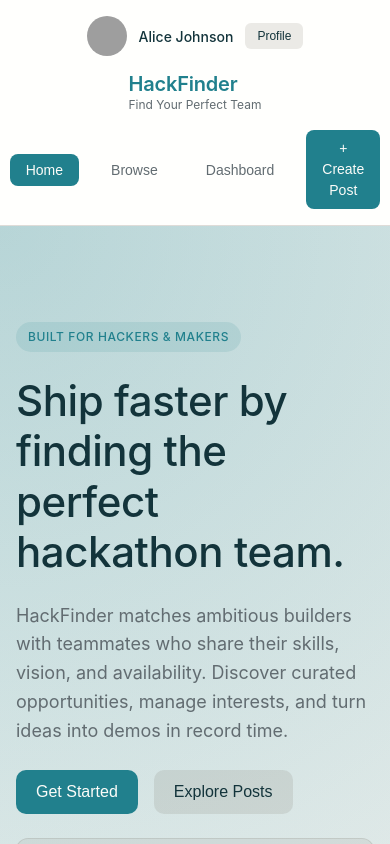
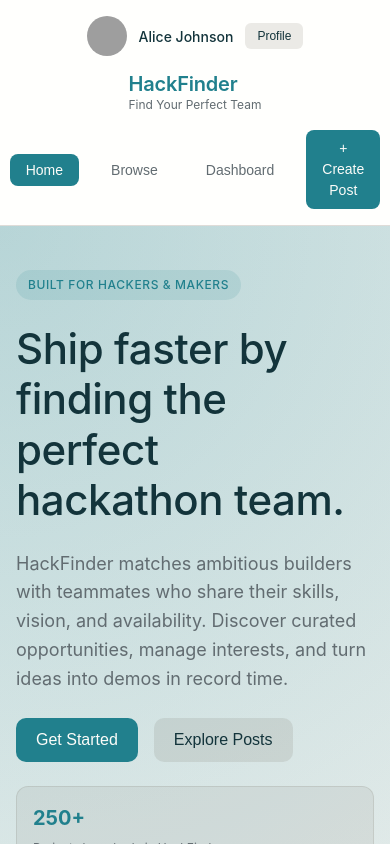
Before and after one commit to DeepanshuSagore/HackFinder, a React (Vite) app: page / in a window 390 px wide. Shown: the top 844 px of the page. Built offline with nearby package versions, Linux system fonts and the light colour scheme; grey boxes are pictures that could not be loaded; a web font is replaced by a local one.

Commit message:
Add base CSS styles and variables for theming and layout

```diff
--- a/style.css
+++ b/style.css
@@ -846,7 +846,7 @@ select.form-control {
 .landing__hero {
   position: relative;
   background: linear-gradient(135deg, rgba(var(--color-teal-500-rgb), 0.12), rgba(19, 52, 59, 0.08));
-  padding: 120px 0 80px;
+  padding: 60px 0 72px;
   overflow: hidden;
 }
 
@@ -863,8 +863,8 @@ select.form-control {
   position: relative;
   display: grid;
   grid-template-columns: minmax(0, 1fr) minmax(320px, 420px);
-  gap: 80px;
-  align-items: center;
+  gap: 64px;
+  align-items: flex-start;
 }
 
 .landing__copy {
@@ -945,6 +945,7 @@ select.form-control {
   gap: var(--space-16);
   color: var(--color-white);
   backdrop-filter: blur(18px);
+  margin-top: var(--space-16);
 }
 
 .landing__preview-card p {
@@ -1133,7 +1134,7 @@ select.form-control {
 
 @media (max-width: 720px) {
   .landing__hero {
-    padding: 96px 0 60px;
+    padding: 44px 0 56px;
   }
 
   .landing__meta {
```
Also changed, not shown: 4 other files (tests, documents, lock files or other folders).
